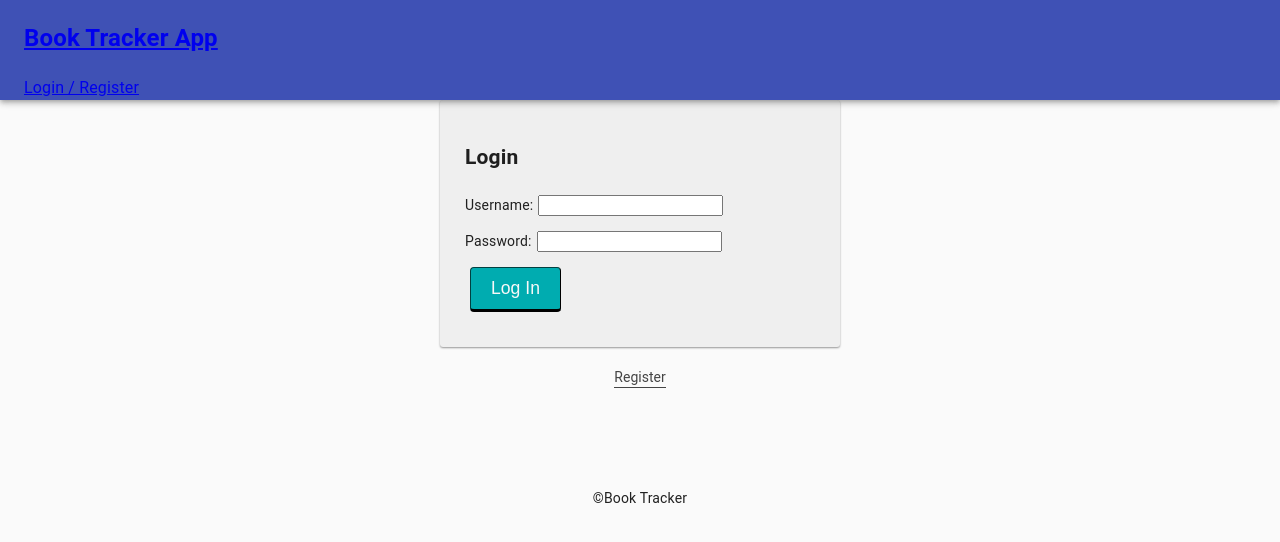
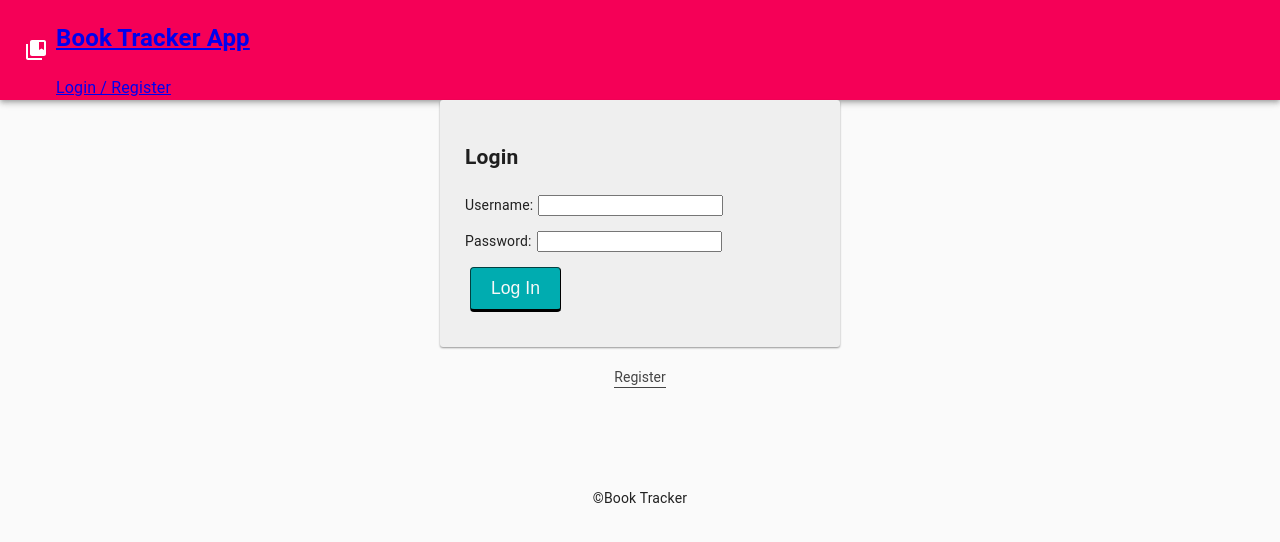
Before and after one commit to Fatuma2117/Book-Buddy, a React (Create React App) app: page /#/BookList in a window 1280 px wide. Shown: the top 542 px of the page. Built offline with nearby package versions, Linux system fonts and the light colour scheme; no server answers.

Commit message:
styling header/nav

```diff
--- a/package.json
+++ b/package.json
@@ -10,6 +10,7 @@
     "@emotion/react": "^11.9.0",
     "@emotion/styled": "^11.8.1",
     "@material-ui/core": "^4.12.4",
+    "@mui/icons-material": "^5.8.0",
     "@mui/material": "^5.8.1",
     "axios": "^0.21.1",
     "bcryptjs": "^2.4.3",
--- a/src/components/Book/Book.jsx
+++ b/src/components/Book/Book.jsx
@@ -22,7 +22,7 @@ function Book({ book }) {
     // console.log(kid.id)
     return (
         <Container maxWidth='sm'>
-            <Grid container >
+            <Grid container spacing={2} justifyContent='center' >
                 <Grid item>
                     <div >
 
@@ -43,7 +43,7 @@ function Book({ book }) {
 
 
 
-                        <Button onClick={handleDelete} variant="contained" color="Secondary">
+                        <Button onClick={handleDelete} variant="contained" color="secondary">
                             Delete
                         </Button>
                     </div>
--- a/src/components/Nav/Nav.jsx
+++ b/src/components/Nav/Nav.jsx
@@ -9,7 +9,8 @@ import {Typography} from '@material-ui/core'
 import {CssBaseline} from '@material-ui/core';
 import {AppBar} from '@material-ui/core';
 import{ Toolbar} from '@material-ui/core';
-// import {BookmarkIcon} from '@material-ui/icons';
+import {Container} from '@material-ui/core'
+import CollectionsBookmarkIcon from '@mui/icons-material/CollectionsBookmark';
 
 function Nav() {
   const user = useSelector((store) => store.user);
@@ -17,9 +18,23 @@ function Nav() {
   return (
     <>
 <CssBaseline/>
-<AppBar position="relative">
-  <Toolbar>
-    <Typography>
+<AppBar position="static" color="secondary">
+  <Container maxWidth="xl">
+  <Toolbar disableGutters>
+  <CollectionsBookmarkIcon sx={{ display: { xs: 'none', md: 'flex' }, mr: 1 }} />
+
+    <Typography
+
+
+
+
+
+
+
+
+
+
+    >
     {/* <BookmarkIcon/> */}
     <div className="nav">
       <Link to="/home">
@@ -65,6 +80,7 @@ function Nav() {
 
           </Typography>
     </Toolbar>
+    </Container>
     </AppBar>
     </>
   );
```
